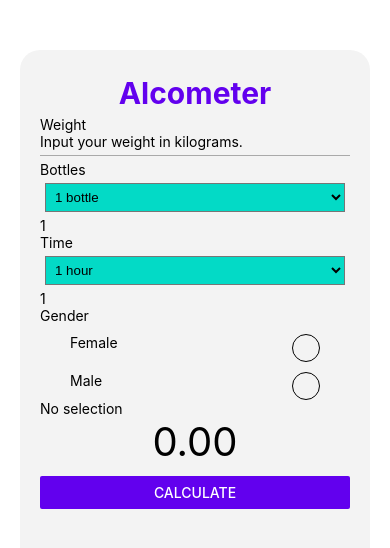
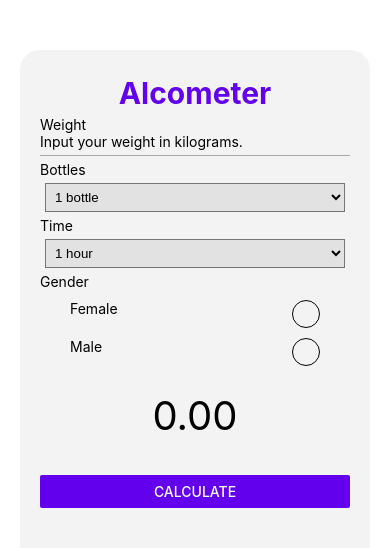
Before and after one commit to Nojaajoo/MobileServices-Alcometer, a React Native app: screen / in a window 390 px wide. Shown: the top 548 px of the page. Built offline with nearby package versions, Linux system fonts and the light colour scheme.

Commit message:
styles and color change

```diff
--- a/App.js
+++ b/App.js
@@ -11,6 +11,7 @@ export default function App() {
   const [bottles, setBottles] = useState(1);
   const [time, setTime] = useState(1);
   const [alcometer, setAlcometer] = useState(0);
+  const [isColor, setIsColor] = useState(false);
 
   const bottlesAmount=Array();
   bottlesAmount.push({label: '1 bottle', value: 1});
@@ -31,6 +32,8 @@ export default function App() {
   hours.push({label: '4 hours', value: 4});
   hours.push({label: '5 hours', value: 5});
   hours.push({label: '6 hours', value: 6});
+  hours.push({label: '7 hours', value: 7});
+  hours.push({label: '8 hours', value: 8});
 
   const genderValues = [
     {
@@ -43,13 +46,15 @@ export default function App() {
     }
   ]
 
-  function calculate() {
-    if (weight === 0) {
+  const calculate = () => {
+    if (weight === 0 || weight == '') {
       alert("Please input your weight!");
+      return;
+    } else if (gender === "No selection") {
+      alert("Please choose gender first!");
       return;
     }
     let result = 0;
-    // let kg = weight;
     let litres = bottles * 0.33;
     let grams = litres * 8 * 4.5;
     let burning = weight / 10;
@@ -59,8 +64,26 @@ export default function App() {
     } else {
       result = gramsLeft / (weight * 0.7);
     }
+    if (result < 0) {
+      result = 0;
+    }
     setAlcometer(result);
-    console.log(result);
+    setIsColor(true);
+
+  }
+
+  const backgroundColor = () => {
+    let color;
+    if  (!isColor) {
+      color = '';
+    } else if (alcometer <= 0.001) {
+      color = 'lightgreen';
+    } else if (alcometer <= 0.2 && alcometer > 0) {
+      color = 'yellow';
+    } else if (alcometer > 0.2) {
+      color = 'red';
+    }
+    return color;
   }
 
 
@@ -85,8 +108,6 @@ export default function App() {
               <Picker.Item key={index} label={bottles.label} value={bottles.value}/>
             ))}
         </Picker>
-        {/* testing */}
-        <Text>{bottles}</Text>
       </View>
 
       <Text>Time</Text>
@@ -99,19 +120,16 @@ export default function App() {
               <Picker.Item key={index} label={hours.label} value={hours.value}/>
             ))}
         </Picker>
-        {/* testing */}
-        <Text>{time}</Text>
       </View>
 
       <Text>Gender</Text>
       <View>
         <RadioButton options={genderValues} onPress={(value) => {setGender(value)}} />
-        {/* testing */}
-        <Text>{gender}</Text>
       </View>
 
       {/* Result */}
-      <View>
+
+      <View style={[Stylesheet.resultColor, {backgroundColor: backgroundColor()}]} >
         <Text style={Stylesheet.result} >{alcometer.toFixed(2)}</Text>
       </View>
 
@@ -123,7 +141,7 @@ export default function App() {
         />
       </View>
 
-      <StatusBar style="auto" />
+      <StatusBar style="auto" backgroundColor={backgroundColor()} />
     </ScrollView>
   );
 }
--- a/styles/Styles.js
+++ b/styles/Styles.js
@@ -26,7 +26,7 @@ export default StyleSheet.create({
     picker: {
         margin: 5,
         padding: 5,
-        backgroundColor: '#03DAC6',
+        backgroundColor: '#e2e2e2',
     },
     result: {
         fontSize: 40,
@@ -35,5 +35,16 @@ export default StyleSheet.create({
     button: {
         marginTop: 10,
         marginBottom: 50,
+    },
+    resultColor: {
+        margin: 20,
+        padding: 5,
+        backgroundColor: null
+    },
+    yellow: {
+        backgroundColor: 'yellow'
+    },
+    red: {
+        backgroundColor: 'red'
     }
 });
```
